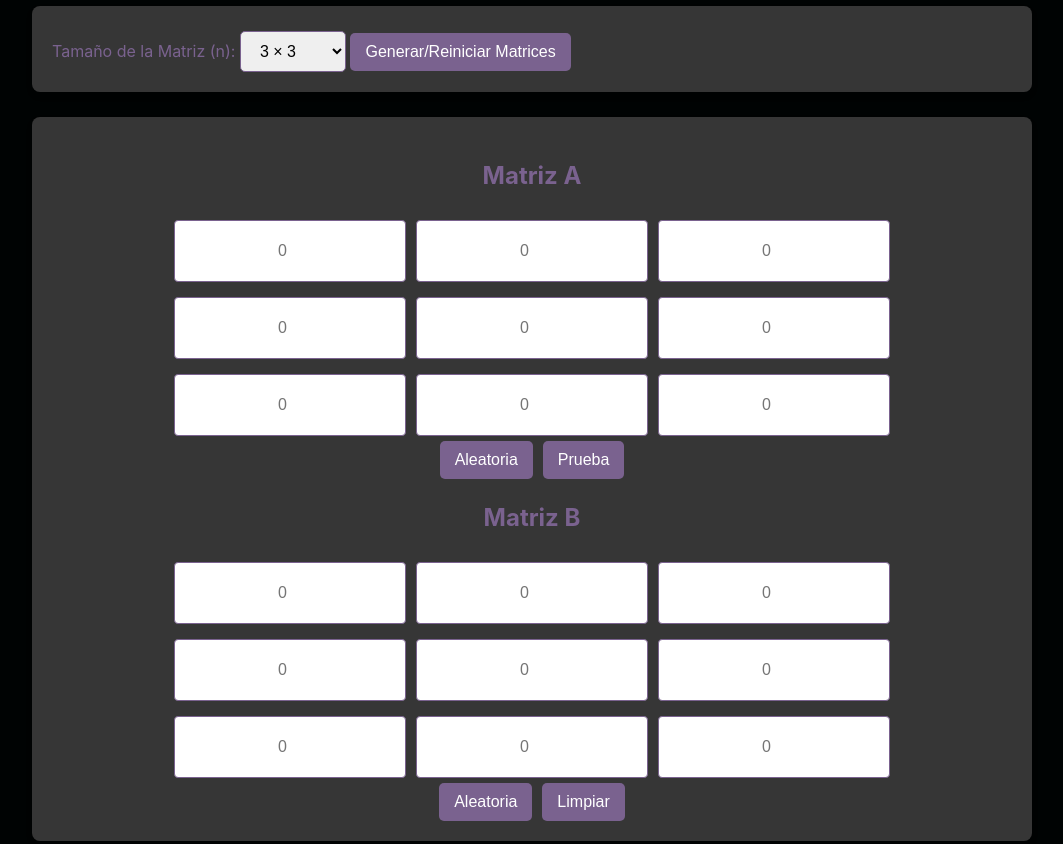
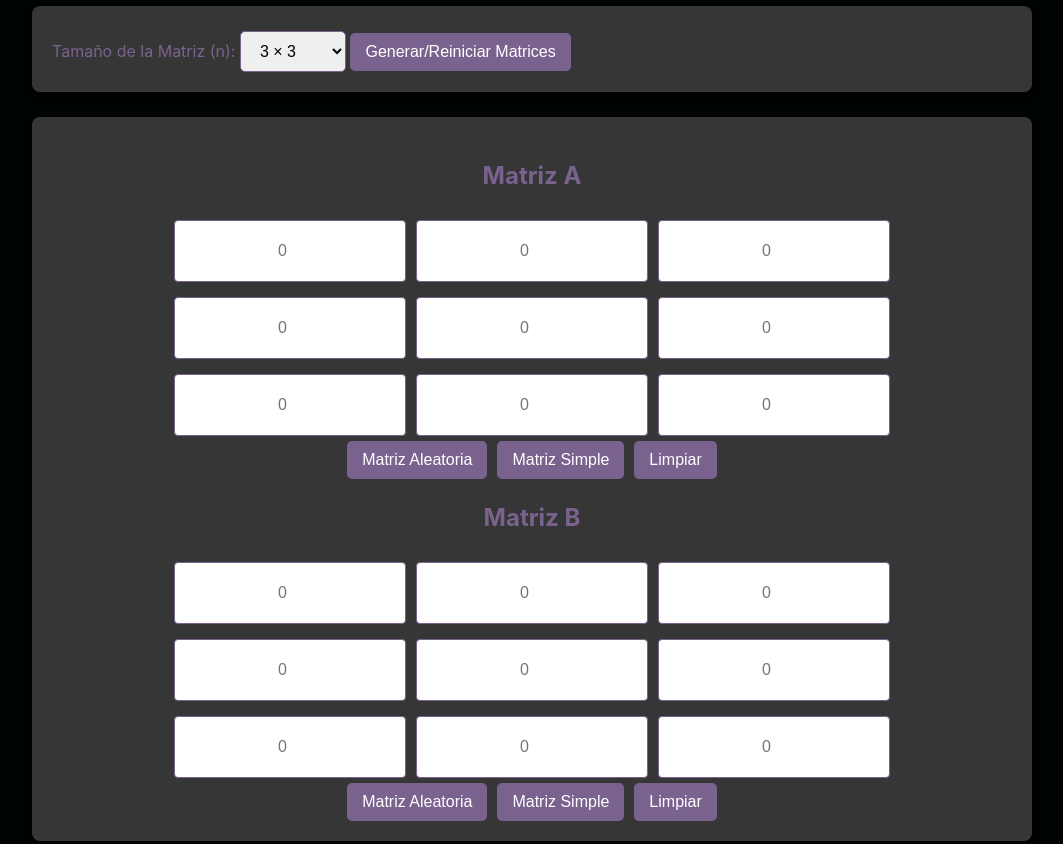
Before and after one commit to Luis-Chow/LenguajesDeClientesWeb, a plain HTML site: page Proyecto#1/index.html in a window 1280 px wide. Shown: the part 108-952 px from the top of the page, without its empty margins (108-1171 px from the left). Drawn offline with Linux system fonts and the light colour scheme.

Commit message:
Fix: Updated matrix buttons

```diff
--- a/Proyecto#1/index.html
+++ b/Proyecto#1/index.html
@@ -24,15 +24,17 @@
                 <h2>Matriz A</h2>
                 <div id="grid-a" class="matrix-grid"></div>
                 <div class="matrix-actions">
-                    <button class="btn-action" data-target="a" data-action="random">Aleatoria</button>
-                    <button class="btn-action" data-target="a" data-action="example">Prueba</button>
+                    <button class="btn-action" data-target="a" data-action="random">Matriz Aleatoria</button>
+                    <button class="btn-action" data-target="b" data-action="simple">Matriz Simple</button>
+                    <button class="btn-action" data-target="a" data-action="clear">Limpiar</button>
                 </div>
             </div>
             <div class="matrix-container">
                 <h2>Matriz B</h2>
                 <div id="grid-b" class="matrix-grid"></div>
                 <div class="matrix-actions">
-                     <button class="btn-action" data-target="b" data-action="random">Aleatoria</button>
+                     <button class="btn-action" data-target="b" data-action="random">Matriz Aleatoria</button>
+                     <button class="btn-action" data-target="b" data-action="simple">Matriz Simple</button>
                      <button class="btn-action" data-target="b" data-action="clear">Limpiar</button>
                 </div>
             </div>
```
